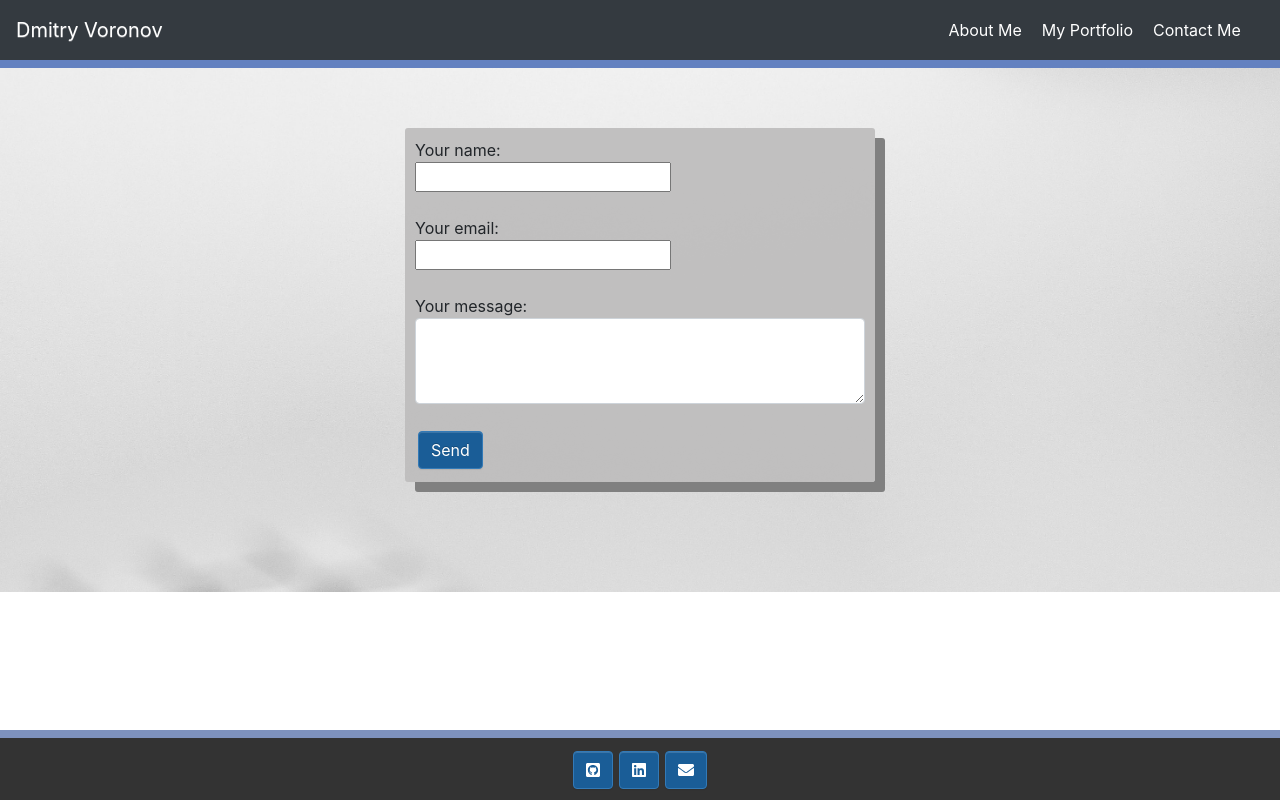
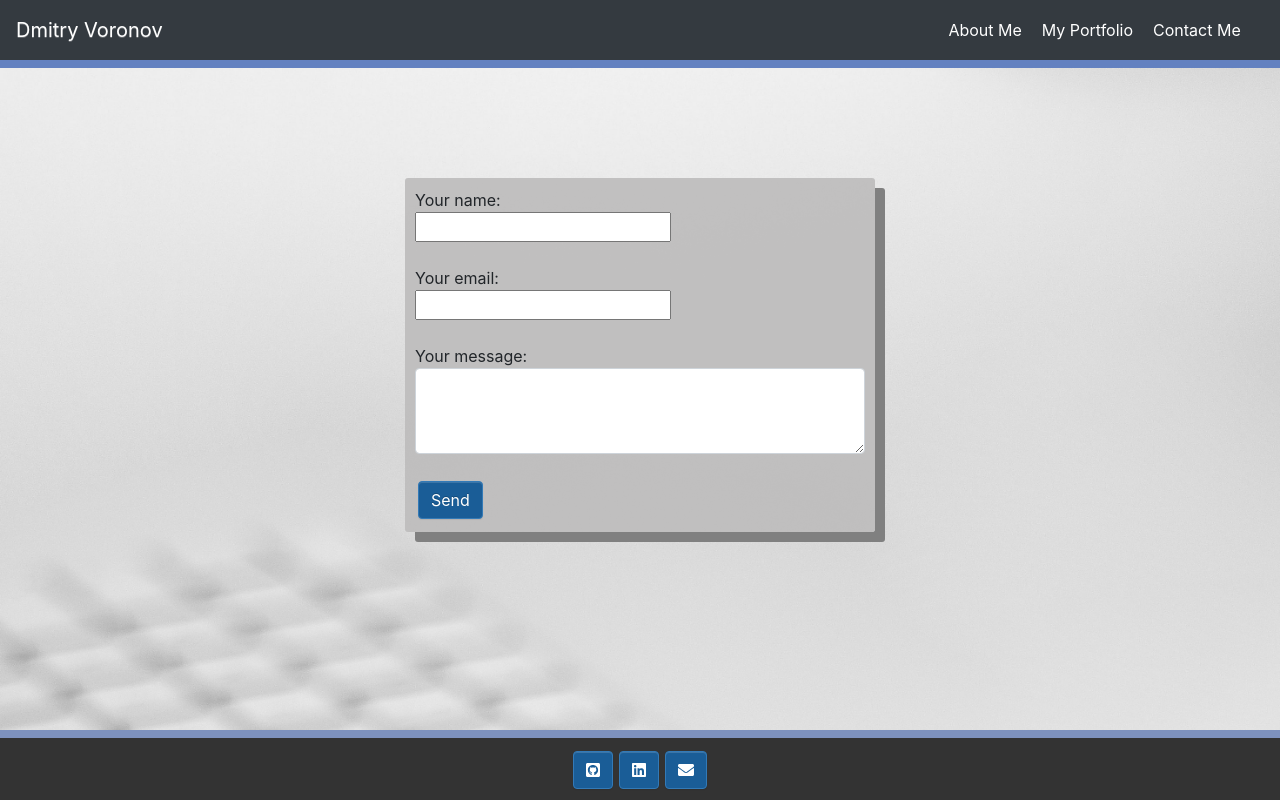
Before and after one commit to vormc2005/React_Portfolio, a React (Create React App) app: page /contact in a window 1280 px wide. Shown: the top 800 px of the page. Built offline with nearby package versions, Linux system fonts and the light colour scheme.

Commit message:
Changed css added wrapper

```diff
--- a/src/components/Aboutme/ContactForm.js/ContactForm.css
+++ b/src/components/Aboutme/ContactForm.js/ContactForm.css
@@ -6,8 +6,8 @@
     background-color:rgba(190, 189, 189, 0.938);
     padding:10px;
     border-radius: 3px;
-    margin-top: 50px;
-    margin-bottom: 100px;
+    margin-top: 100px;
+    margin-bottom: 100%;
     z-index: 10px;
     box-shadow: 10px 10px grey;
 
```
